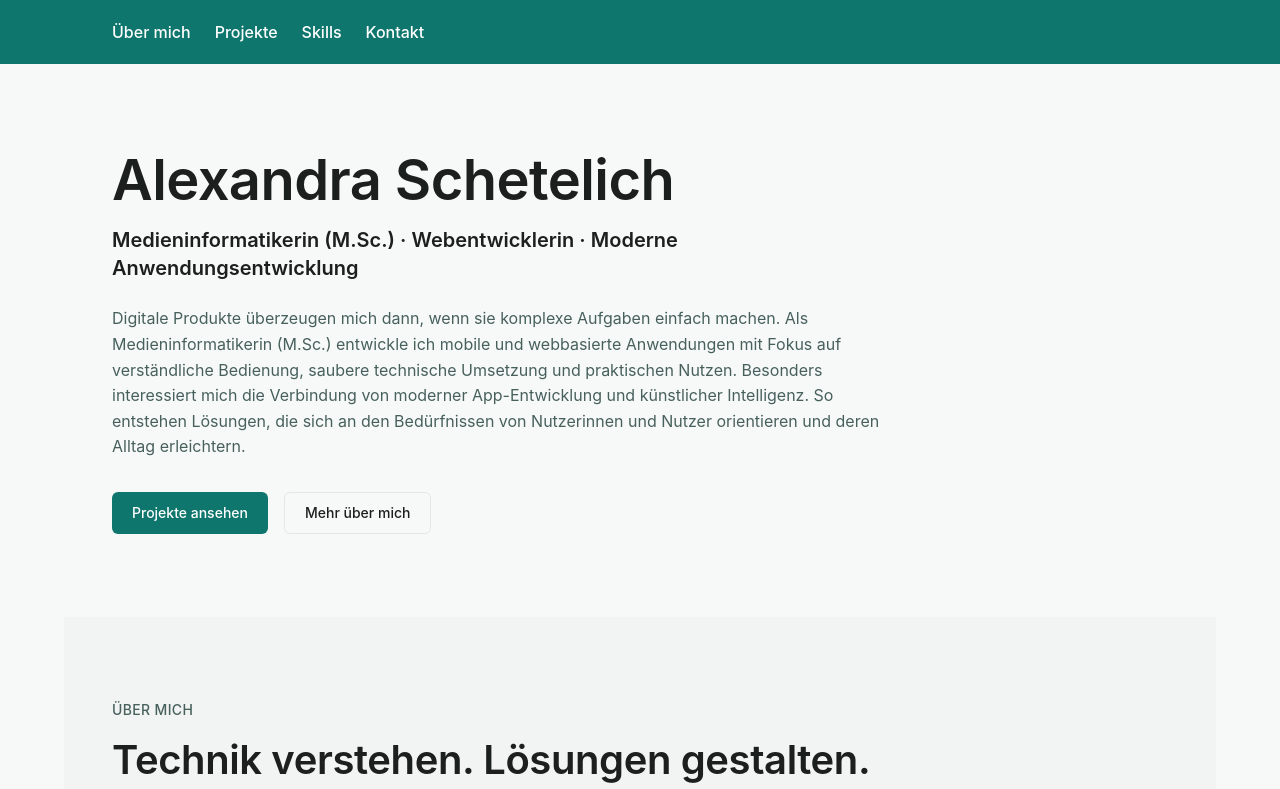
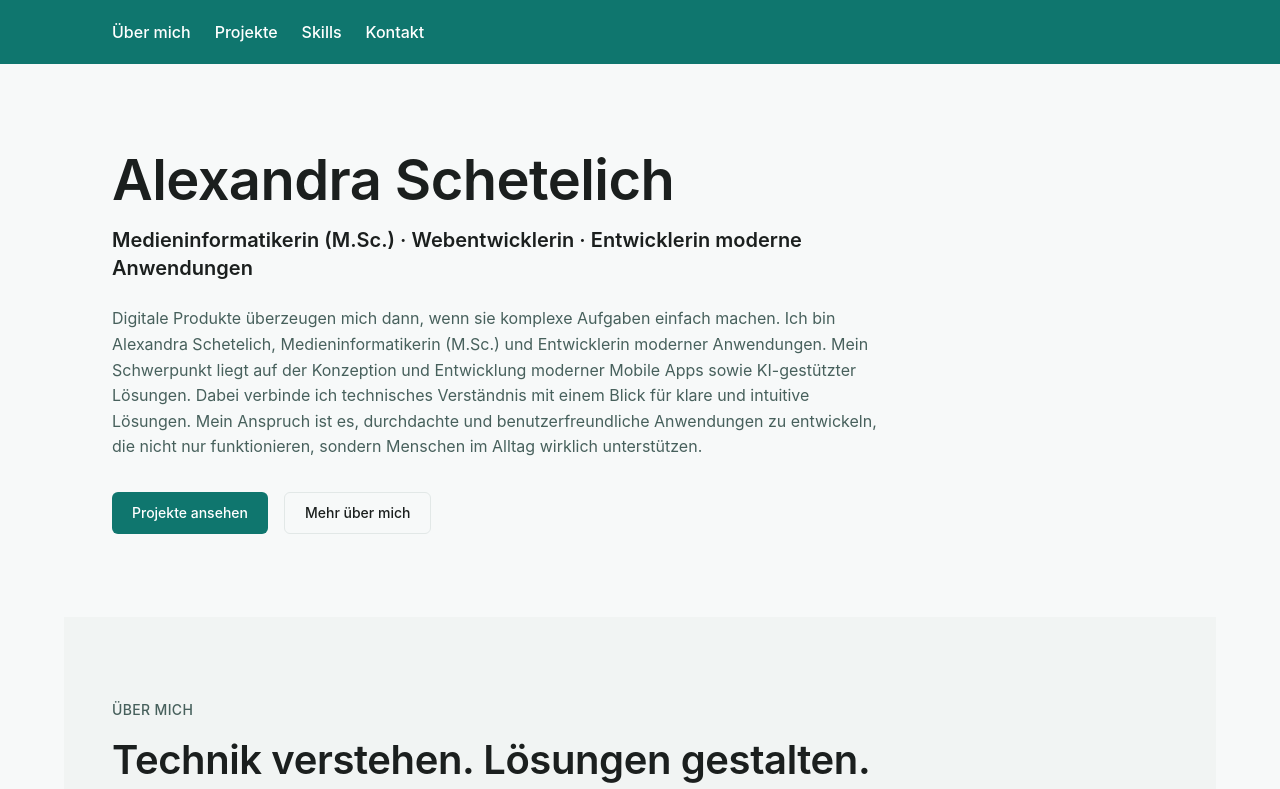
Before and after one commit to Alexandra-S-new/portfolio-alexandra-schetelich, a React (Vite) app: page / in a window 1280 px wide. Shown: the top 789 px of the page. Built offline with nearby package versions, Linux system fonts and the light colour scheme.

Commit message:
mainText - Teil 3

```diff
--- a/src/pages/Home.tsx
+++ b/src/pages/Home.tsx
@@ -40,7 +40,7 @@ export function Home() {
           <h1 className="max-w-3xl">Alexandra Schetelich</h1>
 
           <p className="mt-3 max-w-3xl text-lg font-semibold text-text sm:text-xl">
-            Medieninformatikerin (M.Sc.) · Webentwicklerin · Moderne Anwendungsentwicklung</p>
+            Medieninformatikerin (M.Sc.) · Webentwicklerin · Entwicklerin moderne Anwendungen</p>
 
           {/* <p className="mt-6 text-sm font-medium tracking-wide text-text-muted">
             MEDIENINFORMATIK · WEB DEVELOPMENT
@@ -52,9 +52,10 @@ export function Home() {
 
           <p className="mt-6 max-w-3xl text-text-muted">
             Digitale Produkte überzeugen mich dann, wenn sie komplexe Aufgaben einfach machen.
-            Als Medieninformatikerin (M.Sc.) entwickle ich mobile und webbasierte Anwendungen mit Fokus auf verständliche Bedienung, saubere technische Umsetzung und praktischen Nutzen.
-            Besonders interessiert mich die Verbindung von moderner App-Entwicklung und künstlicher Intelligenz.
-            So entstehen Lösungen, die sich an den Bedürfnissen von Nutzerinnen und Nutzer orientieren und deren Alltag erleichtern.
+
+            Ich bin Alexandra Schetelich, Medieninformatikerin (M.Sc.) und Entwicklerin moderner Anwendungen.
+            Mein Schwerpunkt liegt auf der Konzeption und Entwicklung moderner Mobile Apps sowie KI-gestützter Lösungen.
+            Dabei verbinde ich technisches Verständnis mit einem Blick für klare und intuitive Lösungen. Mein Anspruch ist es, durchdachte und benutzerfreundliche Anwendungen zu entwickeln, die nicht nur funktionieren, sondern Menschen im Alltag wirklich unterstützen.
           </p>
 
           <div className="mt-8 flex flex-wrap gap-4">
```
